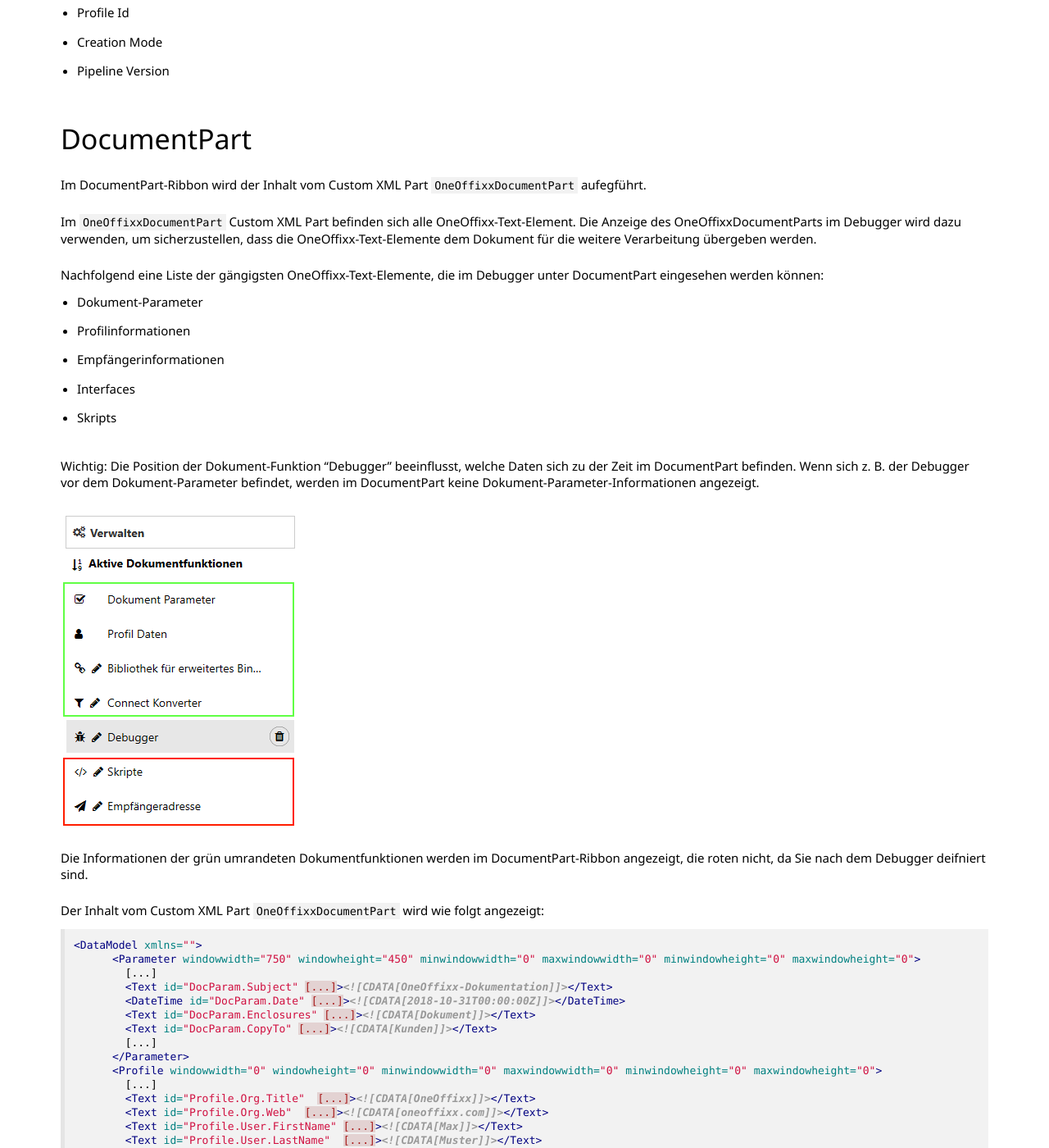
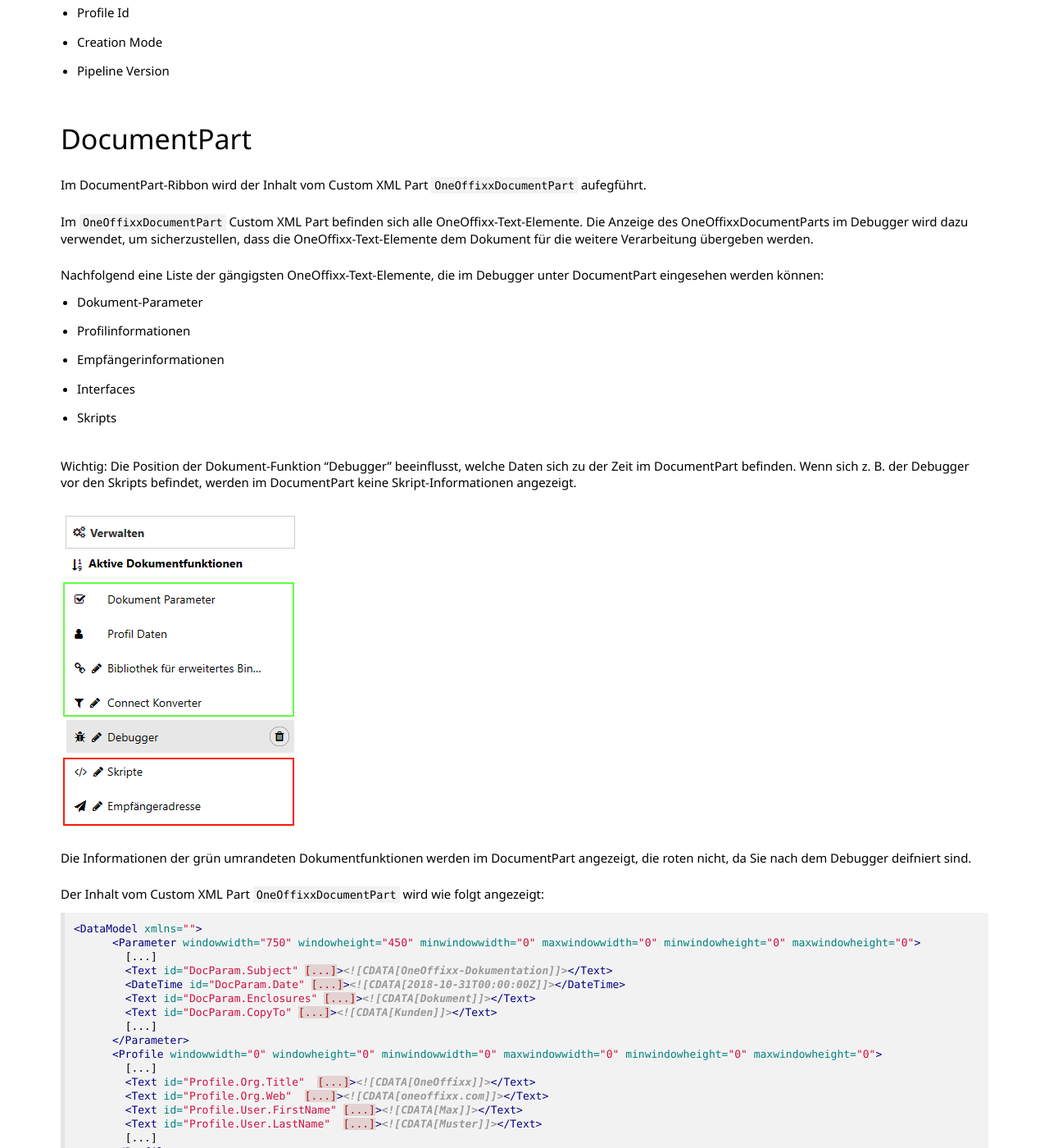
Before and after one commit to primesoft-group/oneoffixx-docs, a Jekyll site: the page built from _pages/docfunc/de/df-underconstruction.md, in a window 1280 px wide and 1400 px high, scrolled down 883 px. Shown: the whole window at 82% size. Built offline with Jekyll 4.4.1, drawn with Linux system fonts in a browser that asks for light colours; nearby versions of some CDN libraries; some web fonts are replaced.

Commit message:
Update df-underconstruction.md
updated  content

```diff
--- a/_pages/docfunc/de/df-underconstruction.md
+++ b/_pages/docfunc/de/df-underconstruction.md
@@ -34,7 +34,7 @@ Im Overview-Ribbon werden folgende Daten des Dokuments aufegführt:
 
 Im DocumentPart-Ribbon wird der Inhalt vom Custom XML Part `OneOffixxDocumentPart` aufegführt.<br />
 
-Im `OneOffixxDocumentPart` Custom XML Part befinden sich alle OneOffixx-Text-Element. Die Anzeige des OneOffixxDocumentParts im Debugger wird dazu verwenden, um sicherzustellen, dass die OneOffixx-Text-Elemente dem Dokument für die weitere Verarbeitung übergeben werden.
+Im `OneOffixxDocumentPart` Custom XML Part befinden sich alle OneOffixx-Text-Elemente. Die Anzeige des OneOffixxDocumentParts im Debugger wird dazu verwendet, um sicherzustellen, dass die OneOffixx-Text-Elemente dem Dokument für die weitere Verarbeitung übergeben werden.
 
 Nachfolgend eine Liste der gängigsten OneOffixx-Text-Elemente, die im Debugger unter DocumentPart eingesehen werden können:
 
@@ -44,11 +44,11 @@ Nachfolgend eine Liste der gängigsten OneOffixx-Text-Elemente, die im Debugger
 -  Interfaces
 -  Skripts
 
-Wichtig: Die Position der Dokument-Funktion "Debugger" beeinflusst, welche Daten sich zu der Zeit im DocumentPart befinden. Wenn sich z. B. der Debugger vor dem Dokument-Parameter befindet, werden im DocumentPart keine Dokument-Parameter-Informationen angezeigt.
+Wichtig: Die Position der Dokument-Funktion "Debugger" beeinflusst, welche Daten sich zu der Zeit im DocumentPart befinden. Wenn sich z. B. der Debugger vor den Skripts befindet, werden im DocumentPart keine Skript-Informationen angezeigt.
 
 ![x]({{ site.baseurl }}/assets/content-images/docfunc/de/debugger_position.png)
 
-Die Informationen der grün umrandeten Dokumentfunktionen werden im DocumentPart-Ribbon angezeigt, die roten nicht, da Sie nach dem Debugger deifniert sind.
+Die Informationen der grün umrandeten Dokumentfunktionen werden im DocumentPart angezeigt, die roten nicht, da Sie nach dem Debugger deifniert sind.
 
 Der Inhalt vom Custom XML Part `OneOffixxDocumentPart` wird wie folgt angezeigt:
 
```
